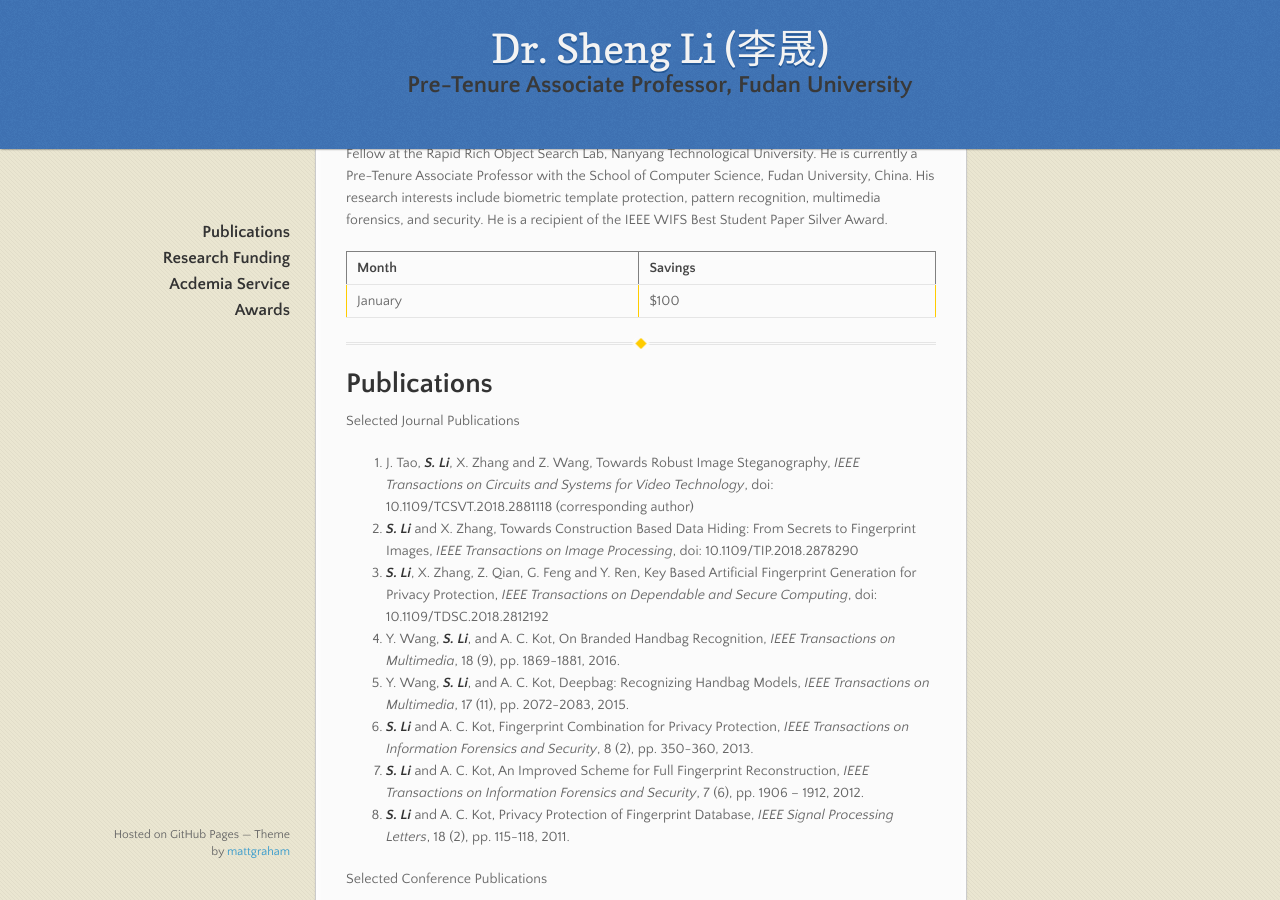
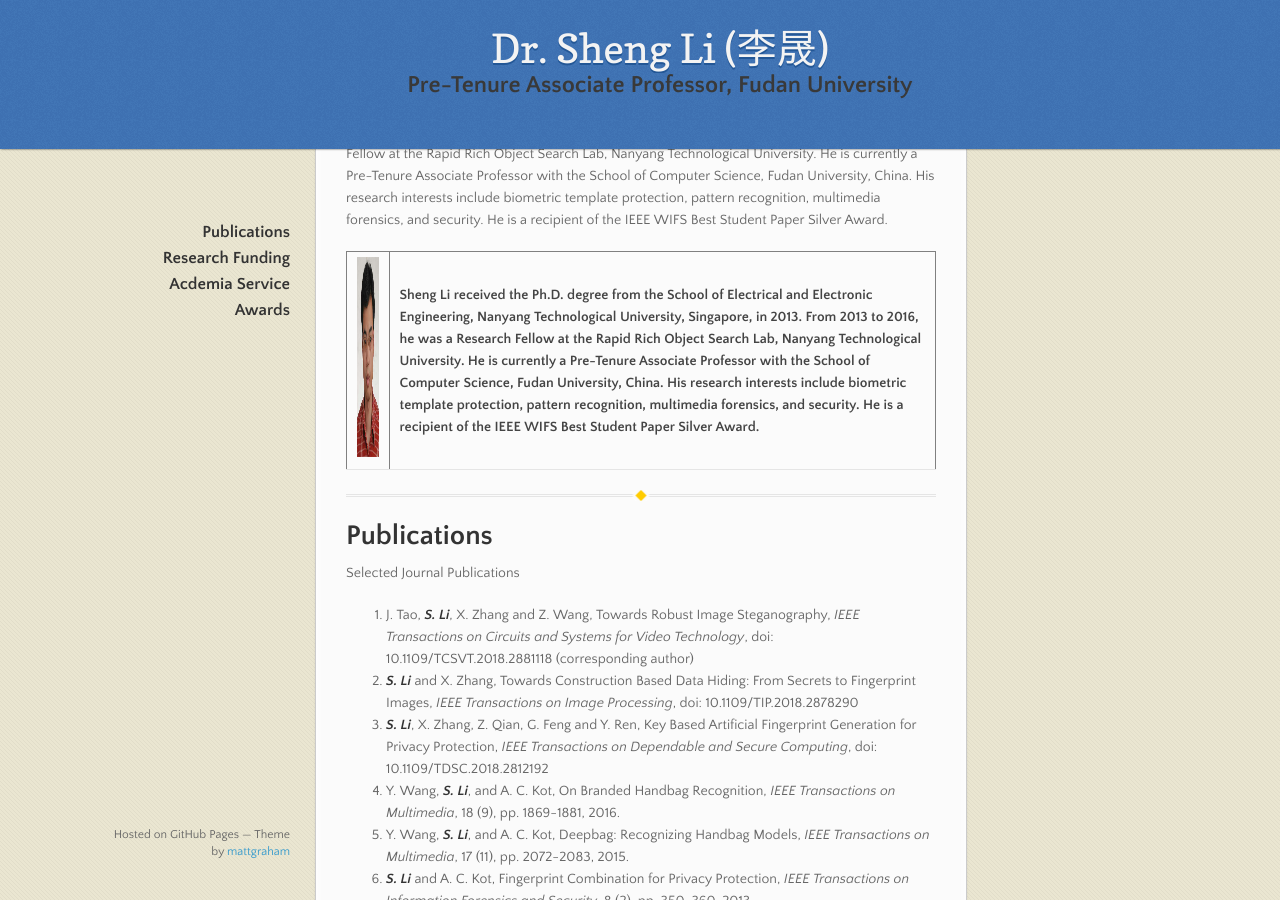
Before and after one commit to blazelisheng/blazelisheng.github.io, a Jekyll site: the page built from index.md, in a window 1280 px wide and 900 px high, scrolled down 349 px. Built offline with Jekyll 4.4.1, drawn with Linux system fonts in a browser that asks for light colours.

Commit message:
Update index.md

```diff
--- a/index.md
+++ b/index.md
@@ -11,12 +11,9 @@
 
 <table border="1">
   <tr>
-    <th>Month</th>
-    <th>Savings</th>
-  </tr>
-  <tr>
-    <td>January</td>
-    <td>$100</td>
+    <th>
+<img src="/assets/images/Sheng_Li_Photo.png" width="160" height="200" /></th>
+    <th>Sheng Li received the Ph.D. degree from the School of Electrical and Electronic Engineering, Nanyang Technological University, Singapore, in 2013. From 2013 to 2016, he was a Research Fellow at the Rapid Rich Object Search Lab, Nanyang Technological University. He is currently a Pre-Tenure Associate Professor with the School of Computer Science, Fudan University, China. His research interests include biometric template protection, pattern recognition, multimedia forensics, and security. He is a recipient of the IEEE WIFS Best Student Paper Silver Award.</th>
   </tr>
 </table>
 
```
